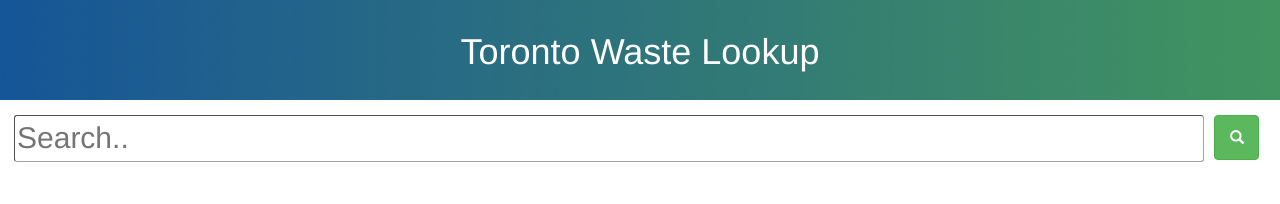
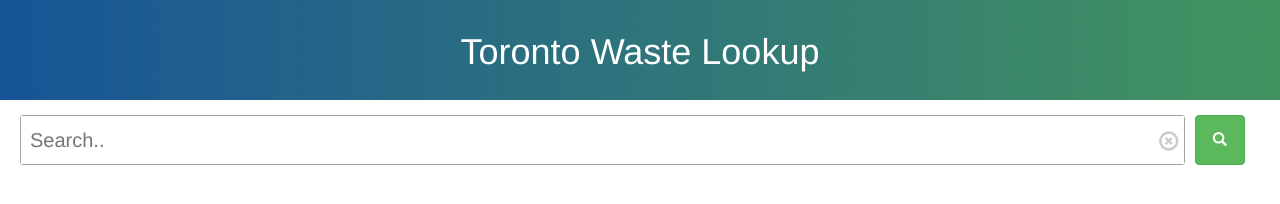
Before and after one commit to rezaandwenhao/Garbage-Lookup, a website: page public/index.html in a window 1280 px wide. Drawn offline with nearby package versions, Linux system fonts and the light colour scheme; no server answers.

Commit message:
added clear button, added clear results when search is cleared

```diff
--- a/public/index.html
+++ b/public/index.html
@@ -15,7 +15,10 @@
     </header>
 
     <div class="search">
-        <input type="text" placeholder="Search.." id="textField">
+        <div class="btn-group" type="div">
+            <input type="text" placeholder="Search.." id="textField">
+            <span id="searchclear" class="glyphicon glyphicon-remove-circle"></span>
+        </div>
         <button type="button" class="btn btn-success" aria-label="Left Align" id="searchButton">
             <span class="glyphicon glyphicon-search" aria-hidden="true"></span>
         </button>
--- a/public/js/index.js
+++ b/public/js/index.js
@@ -1,15 +1,24 @@
 let searchButton = document.getElementById('searchButton');
 
 searchButton.addEventListener('click', () => {
-    relatedObjects = new Array();   // clear the previous search
+    search();
+});
 
-    if (document.getElementById('textField').value.trim() == "") {
-        return;
+// for "x" clear button that clear the text at input, the list of results should also be cleared.
+$("#searchclear").click(function(){
+    $("#textField").val('');
+    document.getElementById('resultList').innerHTML = "";
+});
+
+$('#textField').keyup(function(e) {
+    var keycode = e.keyCode || e.which;
+    console.log(keycode);
+    if(keycode == '13') {
+        search();
+    } else if ((keycode == '8' || keycode == '46')
+    && (document.getElementById('textField').value.trim() == "") ) {
+        document.getElementById('resultList').innerHTML = "";
     }
-    searchObject(document.getElementById('textField').value);
-    console.log(relatedObjects);    // debug
-    document.getElementById('resultList').innerHTML = insertResults();
-    addEventListeners();
 });
 
 var allObjects = new Array();
@@ -80,4 +89,16 @@
     return txt.value;
 }
 
+function search() {
+    relatedObjects = new Array();   // clear the previous search
+
+    if (document.getElementById('textField').value.trim() == "") {
+        return;
+    }
+    searchObject(document.getElementById('textField').value);
+    console.log(relatedObjects);    // debug
+    document.getElementById('resultList').innerHTML = insertResults();
+    addEventListeners();
+}
+
 loadObjects();
--- a/public/styles.css
+++ b/public/styles.css
@@ -10,30 +10,48 @@
 .search {
     float: center;
     margin-top: 15px;
-    margin-left: 14px;
+    margin-left: 20px;
     width: 100%;
     display: flex;
     padding-bottom: 15px;
 }
 
+.search div[type=div] {
+    margin-right: 10px;
+    border-radius: 0.8mm;
+    width: 91%;
+    border:1px solid rgb(163, 162, 162);
+}
+
 .search input[type=text] {
-    margin-right: 10px;
-    border-color: rgb(163, 162, 162);
-    border-width: 1px;
-    font-size: 30px;
-    border-radius: 0.8mm;
-    width: 93%;
+    padding-left: 9px;
+    font-size: 20px;
+    border: none;
+    width: 100%;
+    height: 100%;
 }
 
 .search button[type=button] {
-    height: 45px;
-    width: 45px;
+    height: 50px;
+    width: 50px;
+}
+
+#searchclear {
+    position: absolute;
+    right: 5px;
+    top: 0;
+    bottom: 0;
+    height: 18px;
+    margin: auto;
+    font-size: 20px;
+    cursor: pointer;
+    color: #ccc;
 }
 
 .column1 {
     float: left;
     width: 50%;
-    padding-left: 16px;
+    padding-left: 20px;
     padding-top: 10px;
     font-size: 18px;
   }
@@ -43,7 +61,7 @@
     width: 50%;
     padding-left: 16px;
     padding-top: 10px;
-    padding-right: 20px;
+    padding-right: 40px;
     font-size: 16px;
 }
 
```
